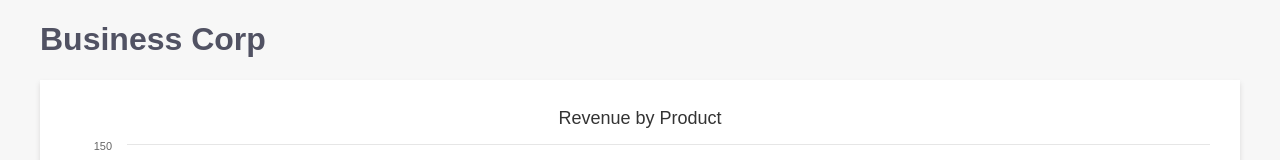
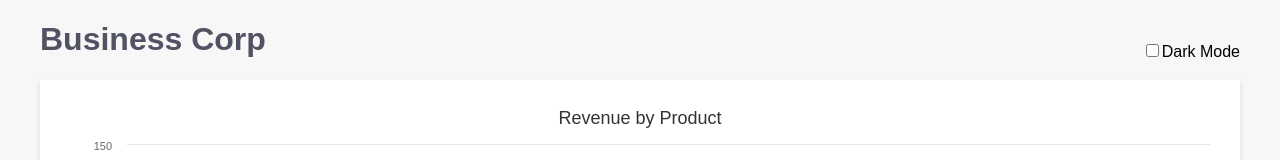
Before and after one commit to Avoc0der/react-dashboard, a React (Create React App) app: page / in a window 1280 px wide. Shown: the top 160 px of the page. Built offline with nearby package versions, Linux system fonts and the light colour scheme; a web font is replaced by a local one.

Commit message:
add: themecontext and darkswitch/globalstyle themes

```diff
--- a/src/components/Container/Container.tsx
+++ b/src/components/Container/Container.tsx
@@ -3,7 +3,7 @@ import styled from 'styled-components'
 const Container = styled.div`
     max-width: 1200px;
     margin: auto;
-
+    position: relative;
     @media (max-width: 1200px) {
         margin: 40px 20px;
         font-size: 12px;
--- /dev/null
+++ b/src/components/DarkSwitch/DarkSwitch.tsx
@@ -0,0 +1,41 @@
+import React, { useContext } from 'react'
+import styled from 'styled-components'
+// Context
+// eslint-disable-next-line import/no-cycle
+import { ThemeContext } from '../Dashboard/Dashboard'
+
+type LabelProps = {
+    dark: boolean
+}
+
+const DarkSwitchContainer = styled.div`
+    position: absolute;
+    right: 0px;
+    top: 20px;
+`
+const Input = styled.input``
+const Label = styled.label<LabelProps>`
+    cursor: pointer;
+    color: ${({ dark }) => (dark ? 'grey' : 'black')};
+`
+
+const DarkSwitch = (): JSX.Element => {
+    const [theme, setTheme] = useContext(ThemeContext)
+    const dark = theme === 'dark'
+    return (
+        <DarkSwitchContainer>
+            <Label dark={dark}>
+                <Input
+                    type="checkbox"
+                    onChange={(e): void => {
+                        setTheme(e.target.checked ? 'dark' : 'light')
+                    }}
+                    checked={dark}
+                />
+                Dark Mode
+            </Label>
+        </DarkSwitchContainer>
+    )
+}
+
+export default DarkSwitch
--- a/src/components/Dashboard/Dashboard.tsx
+++ b/src/components/Dashboard/Dashboard.tsx
@@ -1,24 +1,30 @@
-import React from 'react'
-
+import React, { useState, createContext } from 'react'
 // Components
 import Brand from '../Brand/Brand'
 import Chart from '../Chart/Chart'
 import VirtualizedTable from '../Table/Table'
+import DarkSwitch from '../DarkSwitch/DarkSwitch'
 
 // Styled
 import GlobalStyle from '../GlobalStyle/GlobalStyle'
 import Container from '../Container/Container'
 
+export const ThemeContext = createContext<any | null>(null)
+
 const Dashboard = (): JSX.Element => {
+    const themeState = useState<string>('light')
+    const [theme, setTheme] = themeState
+    const dark = theme === 'dark'
     return (
-        <>
-            <GlobalStyle />
+        <ThemeContext.Provider value={themeState}>
+            <GlobalStyle dark={dark} />
             <Container>
                 <Brand />
+                <DarkSwitch />
                 <Chart />
                 <VirtualizedTable />
             </Container>
-        </>
+        </ThemeContext.Provider>
     )
 }
 
--- a/src/components/GlobalStyle/GlobalStyle.tsx
+++ b/src/components/GlobalStyle/GlobalStyle.tsx
@@ -1,13 +1,22 @@
 import { createGlobalStyle } from 'styled-components'
 
+export const black = '#252020'
 export const darkGrey = '#515263'
 export const mediumGrey = '#dad9d9'
 export const lightGrey = '#f7f7f7'
+export const brandColor = '#1dda65'
 
-const GlobalStyle = createGlobalStyle`
+type GlobalStyleProps = {
+    dark: boolean
+}
+
+const GlobalStyle = createGlobalStyle<GlobalStyleProps>`
     body {
+        h1 {
+            ${({ dark }) => dark && `color: ${brandColor}`};
+        }
         color: ${darkGrey};
-        background-color: ${lightGrey};
+        background-color: ${({ dark }) => (dark ? black : lightGrey)};
         font-family: 'Blinker', sans-serif;
     }
 `
```
